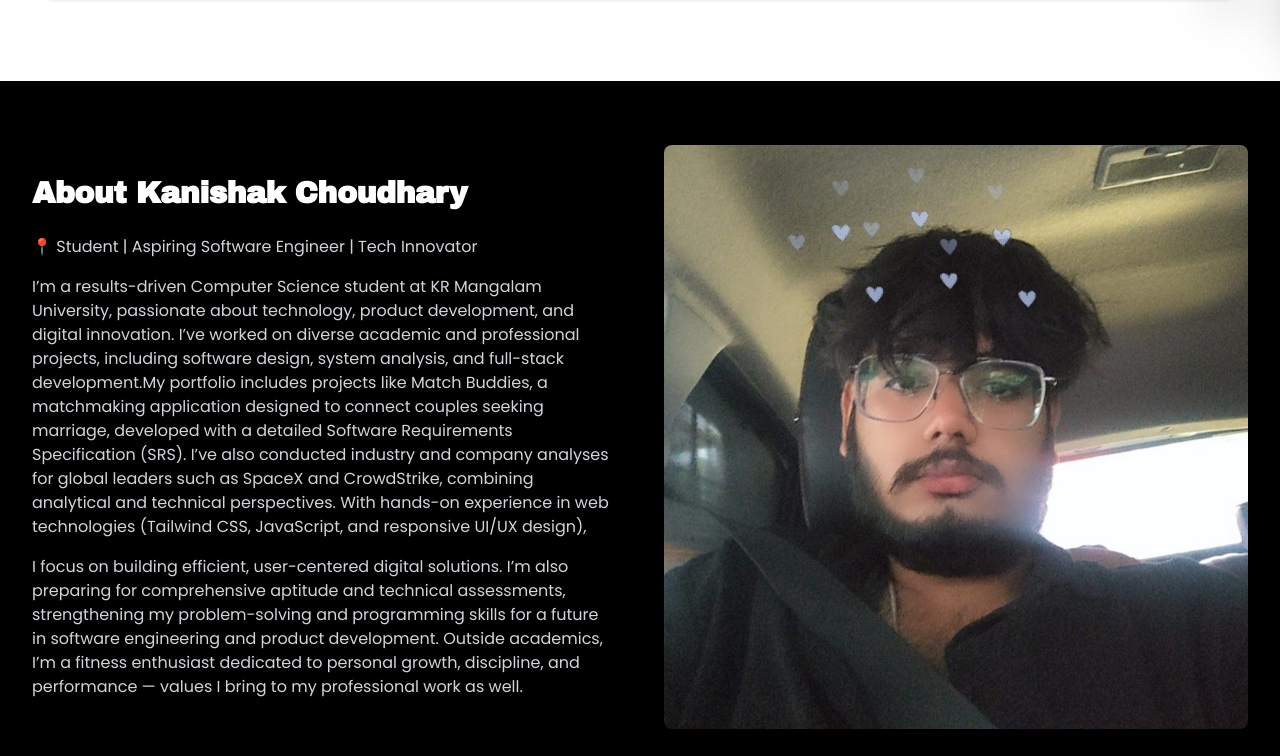
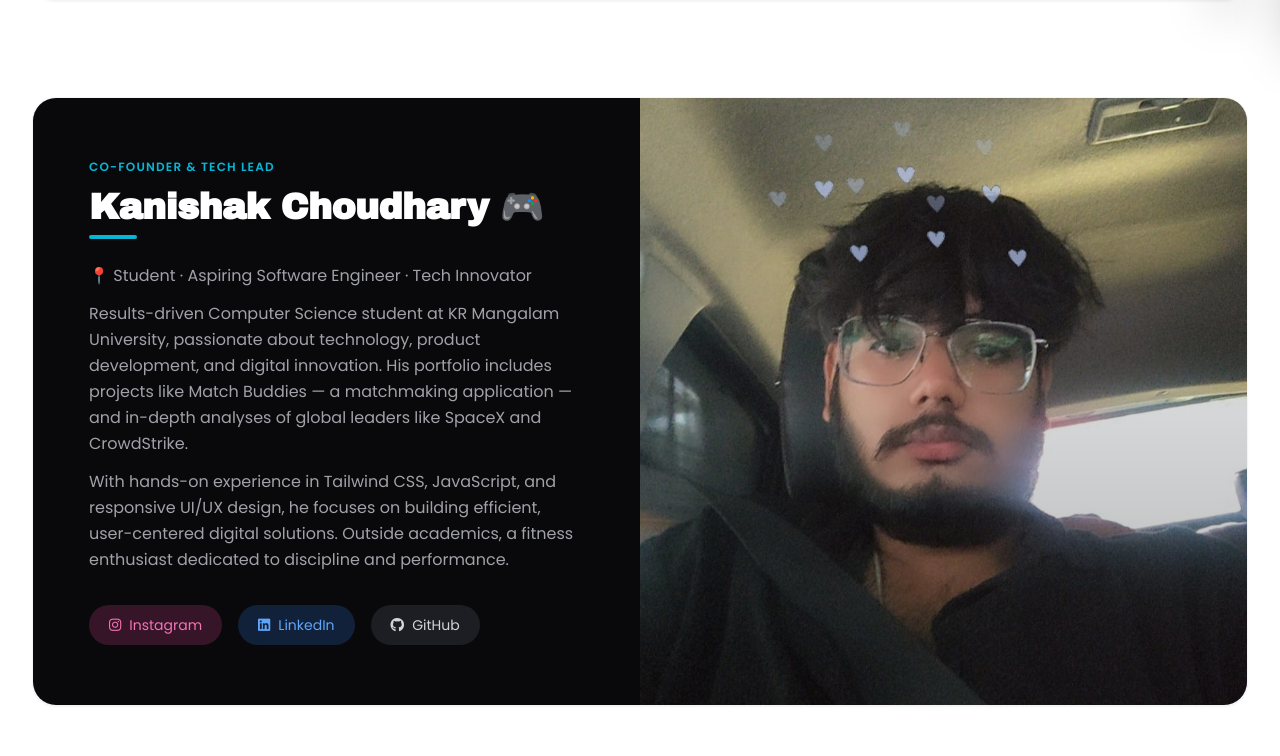
Before and after one commit to JaishreeParashar412/HeatHaven, a plain HTML site: page owners.html in a window 1280 px wide. Shown: the part 764-1520 px from the top of the page. Drawn offline with nearby package versions, Linux system fonts and the light colour scheme; files whose address does not match are found by name.

Commit message:
owner 2 card change and update

```diff
--- a/owners.html
+++ b/owners.html
@@ -406,34 +406,50 @@
     </div>
   </section>
 
- <!-- About Section -->
-
-        <section id="about" class="py-16 bg-black text-white">
+ <!-- ══ OWNER 2 — Kanishak Choudhary ══ -->
+  <section class="py-4 pb-20 bg-white dark:bg-amoled">
     <div class="max-w-7xl mx-auto px-4 sm:px-6 lg:px-8">
-                <div class="grid grid-cols-1 md:grid-cols-2 gap-12 items-center">
-                    <div>
-                        <h2 class="text-3xl font-bold mb-6">About Kanishak Choudhary</h2>
-                        <p class="text-gray-300 mb-4">
-                            📍 Student | Aspiring Software Engineer | Tech Innovator
-
+      <div class="owner-card bg-white dark:bg-zinc-950 rounded-3xl overflow-hidden shadow-sm dark:shadow-none border border-gray-100 dark:border-zinc-900">
+        <div class="grid grid-cols-1 md:grid-cols-2 gap-0 items-stretch">
+          <!-- Content (left on desktop) -->
+          <div class="p-10 md:p-14 flex flex-col justify-center bg-zinc-950 order-2 md:order-1">
+            <span class="text-xs font-semibold tracking-widest text-cyan-500 uppercase mb-3">Co-Founder & Tech Lead</span>
+            <h2 class="text-3xl md:text-4xl font-bold text-white mb-2">Kanishak Choudhary 🎮</h2>
+            <div class="w-12 h-1 bg-cyan-500 rounded-full mb-6"></div>
+            <p class="text-zinc-400 mb-3 leading-relaxed">
+              📍 Student · Aspiring Software Engineer · Tech Innovator
             </p>
-                        <p class="text-gray-300 mb-4">
-                           I’m a results-driven Computer Science student at KR Mangalam University, passionate about technology, product development, and digital innovation.
-                            I’ve worked on diverse academic and professional projects, including software design, system analysis, and full-stack development.My portfolio includes projects like Match Buddies,
-                            a matchmaking application designed to connect couples seeking marriage, developed with a detailed Software Requirements Specification (SRS).
-                            I’ve also conducted industry and company analyses for global leaders such as SpaceX and CrowdStrike, combining analytical and technical perspectives.
-                            With hands-on experience in web technologies (Tailwind CSS, JavaScript, and responsive UI/UX design),
+            <p class="text-zinc-400 mb-3 leading-relaxed">
+              Results-driven Computer Science student at KR Mangalam University, passionate about technology,
+              product development, and digital innovation. His portfolio includes projects like Match Buddies —
+              a matchmaking application — and in-depth analyses of global leaders like SpaceX and CrowdStrike.
             </p>
-                        <p class="text-gray-300">
-                           I focus on building efficient, user-centered digital solutions.
-                         I’m also preparing for comprehensive aptitude and technical assessments, strengthening my problem-solving and programming skills for a future in software engineering and product development.
-                         Outside academics, I’m a fitness enthusiast dedicated to personal growth, discipline, and performance — values I bring to my professional work as well.
+            <p class="text-zinc-400 leading-relaxed">
+              With hands-on experience in Tailwind CSS, JavaScript, and responsive UI/UX design, he focuses on
+              building efficient, user-centered digital solutions. Outside academics, a fitness enthusiast dedicated
+              to discipline and performance.
             </p>
+            <div class="flex gap-4 mt-8">
+             <a href="https://www.instagram.com/k4nni_ig?igsh=dmgydHllNHhjYzEz" target="_blank"
+                  class="spring-btn flex items-center gap-2 px-5 py-2.5 rounded-full bg-pink-500/20 hover:bg-pink-500/30 text-pink-400 text-sm transition">
+                  <i class="fab fa-instagram"></i> Instagram
+             </a>
+              <a href="https://www.linkedin.com/in/kanishak-choudhary-588284297/" target="_blank"
+                 class="spring-btn flex items-center gap-2 px-5 py-2.5 rounded-full bg-blue-500/20 hover:bg-blue-500/30 text-blue-400 text-sm transition">
+                <i class="fab fa-linkedin"></i> LinkedIn
+              <a href="https://github.com/KANNI44" target="_blank"
+                  class="spring-btn flex items-center gap-2 px-5 py-2.5 rounded-full bg-gray-500/20 hover:bg-gray-500/30 text-gray-300 text-sm transition">
+                <i class="fab fa-github"></i> GitHub
+               </a>
+              </a>
             </div>
-                    <div class="relative">
-                        <img src="images.fade/kanni.jpg"
-                            alt="Interior of Heat Haven retail store with sneaker displays and customers browsing"
-                            class="w-full rounded-lg">
+          </div>
+          <!-- Image (right on desktop) -->
+          <div class="relative overflow-hidden order-1 md:order-2">
+            <img src="images.fade/kanni.jpg" alt="Kanishak Choudhary"
+                 class="w-full h-full object-cover min-h-80" />
+            <div class="absolute inset-0 bg-gradient-to-t from-black/30 to-transparent"></div>
+          </div>
         </div>
       </div>
     </div>
```
Lines whose indentation alone changed are shown as unchanged.
